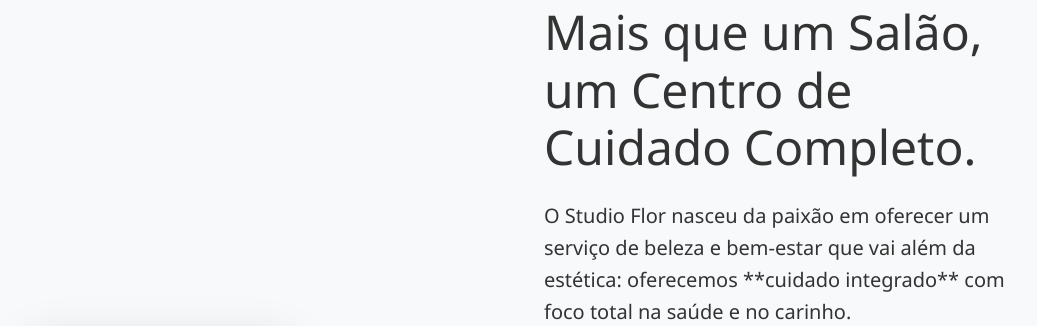
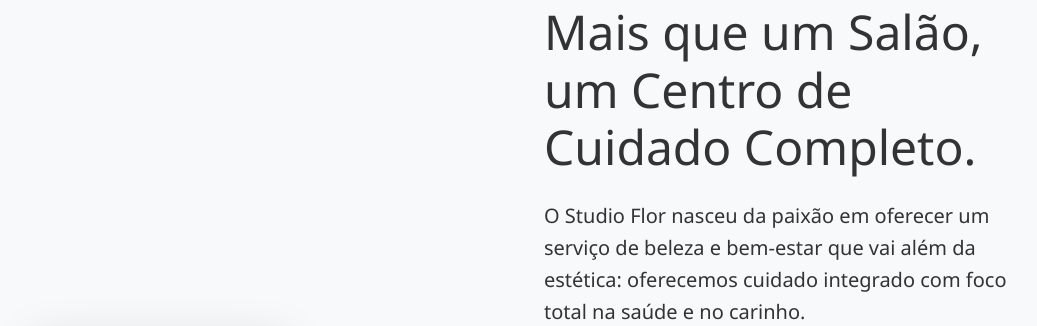
Before and after one commit to Arthur3109/StudioFlor, a plain HTML site: page index.html in a window 1280 px wide. Shown: the part 941-1267 px from the top of the page, without its empty margins (120-1157 px from the left). Drawn offline with nearby package versions, Linux system fonts and the light colour scheme; a script that the page names is missing.

Commit message:
Update index.html
Pequeno detalhes

```diff
--- a/index.html
+++ b/index.html
@@ -122,7 +122,7 @@
                     <p class="lead">
                         O <strong>Studio Flor</strong> nasceu da paixão em oferecer um serviço de beleza e bem-estar que
                         vai além da
-                        estética: oferecemos **cuidado integrado** com foco total na saúde e no carinho.
+                        estética: oferecemos <strong>cuidado integrado</strong> com foco total na saúde e no carinho.
                     </p>
 
                     <p>
```
